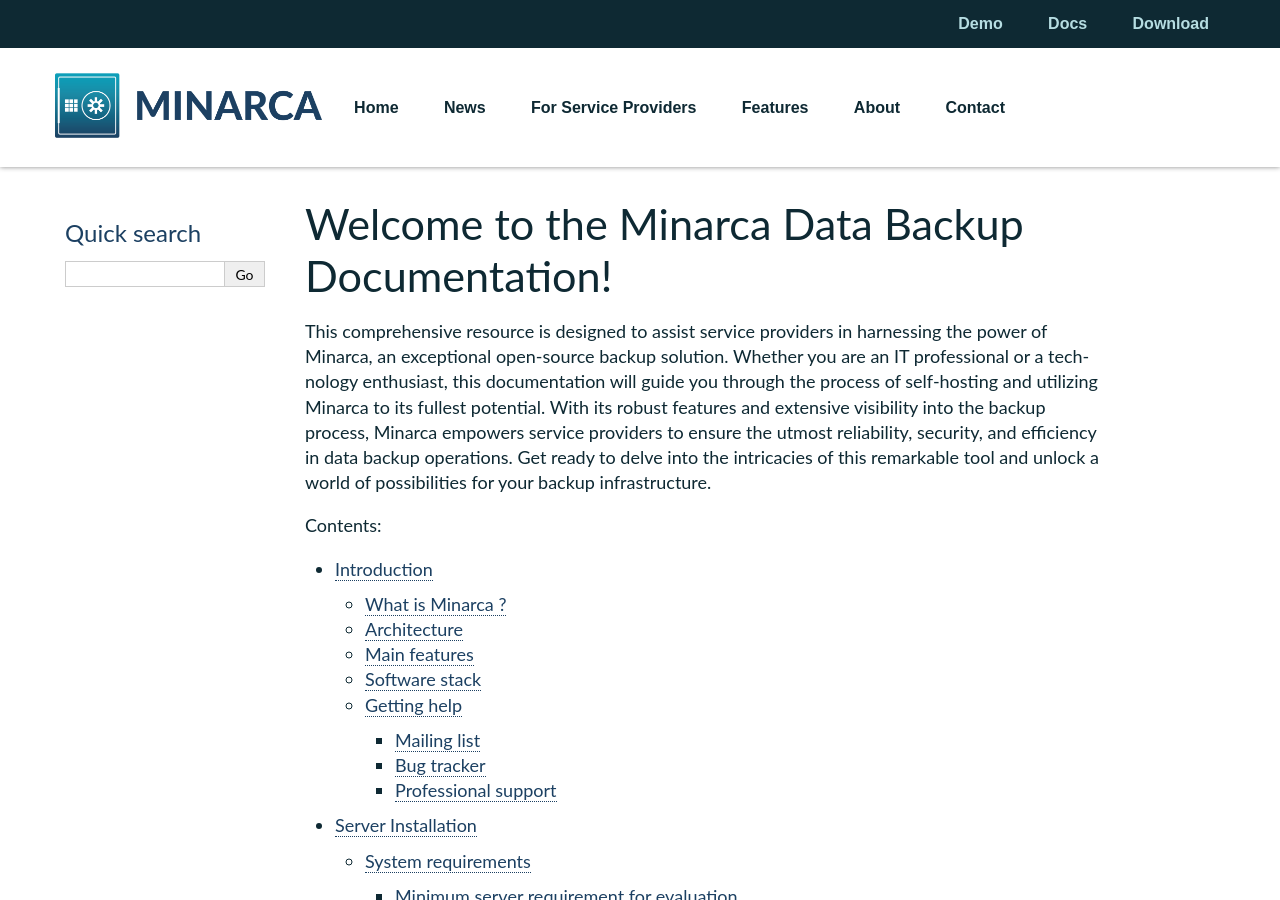
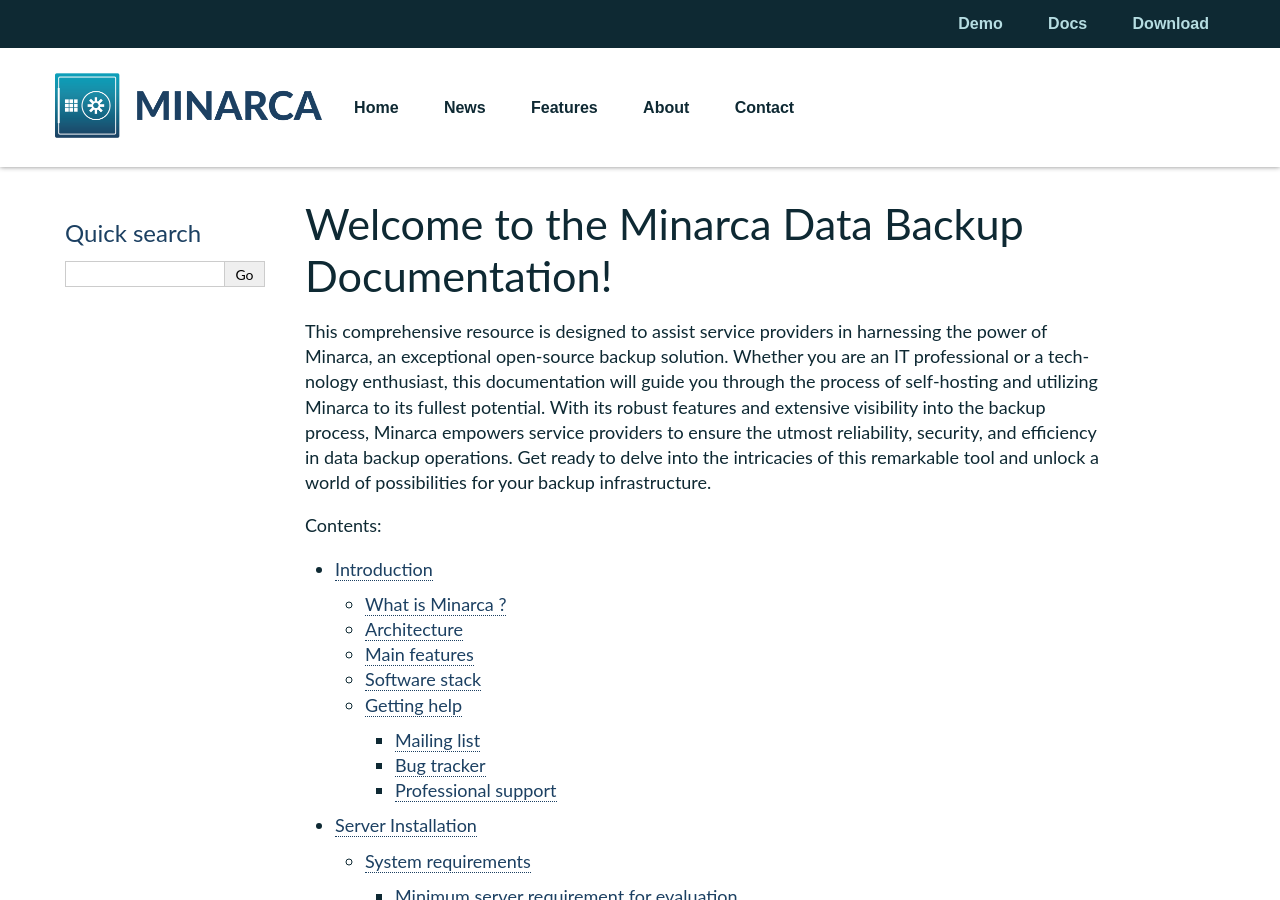
Before and after one commit to ikus060/minarca, a Sphinx documentation site: the page built from doc/index.rst, in a window 1280 px wide and 900 px high. Built offline with Sphinx 7.4.7, drawn with Linux system fonts in a browser that asks for light colours.

Commit message:
Remove obsolete link from doc

```diff
--- a/doc/_templates/layout.html
+++ b/doc/_templates/layout.html
@@ -53,8 +53,6 @@
                 &nbsp;
                 <a href="https://minarca.org/en_CA/blog" class="nav-link">News</a>
                 &nbsp;
-                <a href="https://minarca.org/en_CA/our-services" class="nav-link">For Service Providers</a>
-                &nbsp;
                 <a href="https://minarca.org/en_CA/features" class="nav-link">Features</a>
                 &nbsp;
                 <a href="https://minarca.org/en_CA/about-minarca" class="nav-link">About</a>
--- a/doc/conf.py
+++ b/doc/conf.py
@@ -70,7 +70,6 @@
     'body_text': '#0E2933',
     'extra_nav_links': {
         'Home': 'https://minarca.org/',
-        'For Service Providers': 'https://minarca.org/en_CA/our-services',
         'News': 'https://minarca.org/en_CA/blog',
         'Features': 'https://minarca.org/en_CA/features',
         'About': 'https://minarca.org/en_CA/about-minarca',
```
